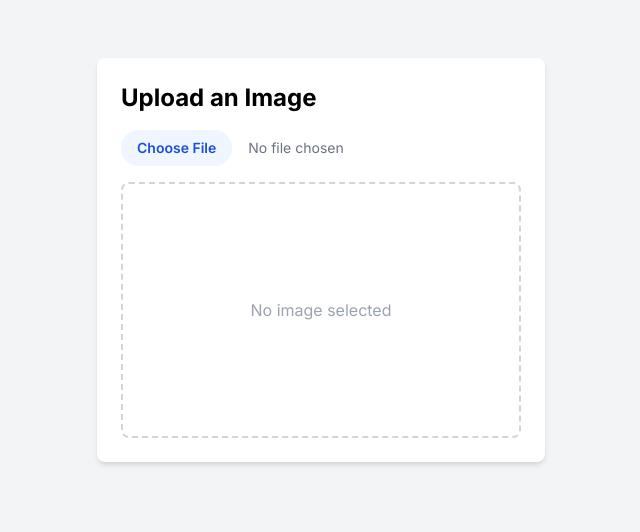
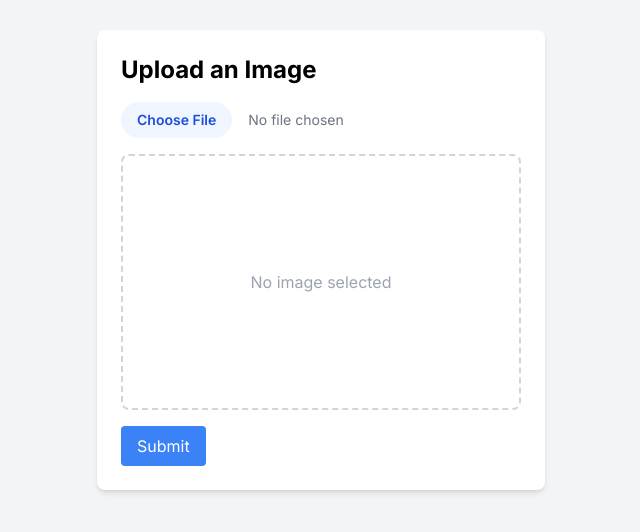
Before and after one commit to Sayanghosh400/plant-disease, a Next.js app: page /home in a window 1280 px wide. Shown: the part 140-672 px from the top of the page, without its empty margins (319-959 px from the left). Built offline with nearby package versions, Linux system fonts and the light colour scheme.

Commit message:
connected with backend

```diff
--- a/src/screens/Home.tsx
+++ b/src/screens/Home.tsx
@@ -3,10 +3,34 @@ import React, { useState, ChangeEvent } from 'react';
 
 const Home: React.FC = () => {
   const [selectedImage, setSelectedImage] = useState<string | null>(null);
+  const [selectedFile, setSelectedFile] = useState<File | null>(null);
 
   const handleImageChange = (event: ChangeEvent<HTMLInputElement>) => {
     if (event.target.files && event.target.files[0]) {
       setSelectedImage(URL.createObjectURL(event.target.files[0]));
+      setSelectedFile(event.target.files[0]);
+    }
+  };
+
+  const handleSubmit = async () => {
+    if (!selectedFile) {
+      alert("No file selected");
+      return;
+    }
+
+    const formData = new FormData();
+    formData.append('file', selectedFile);
+
+    try {
+      const response = await fetch('http://localhost:8000/process_input', {
+        method: 'POST',
+        body: formData,
+      });
+      const result = await response.json();
+      alert(result.result);
+    } catch (error) {
+      console.error('Error uploading file:', error);
+      alert('Failed to upload file');
     }
   };
 
@@ -27,6 +51,12 @@ const Home: React.FC = () => {
             <span className="text-gray-400">No image selected</span>
           )}
         </div>
+        <button
+          onClick={handleSubmit}
+          className="mt-4 bg-blue-500 text-white py-2 px-4 rounded"
+        >
+          Submit
+        </button>
       </div>
     </div>
   );
```
